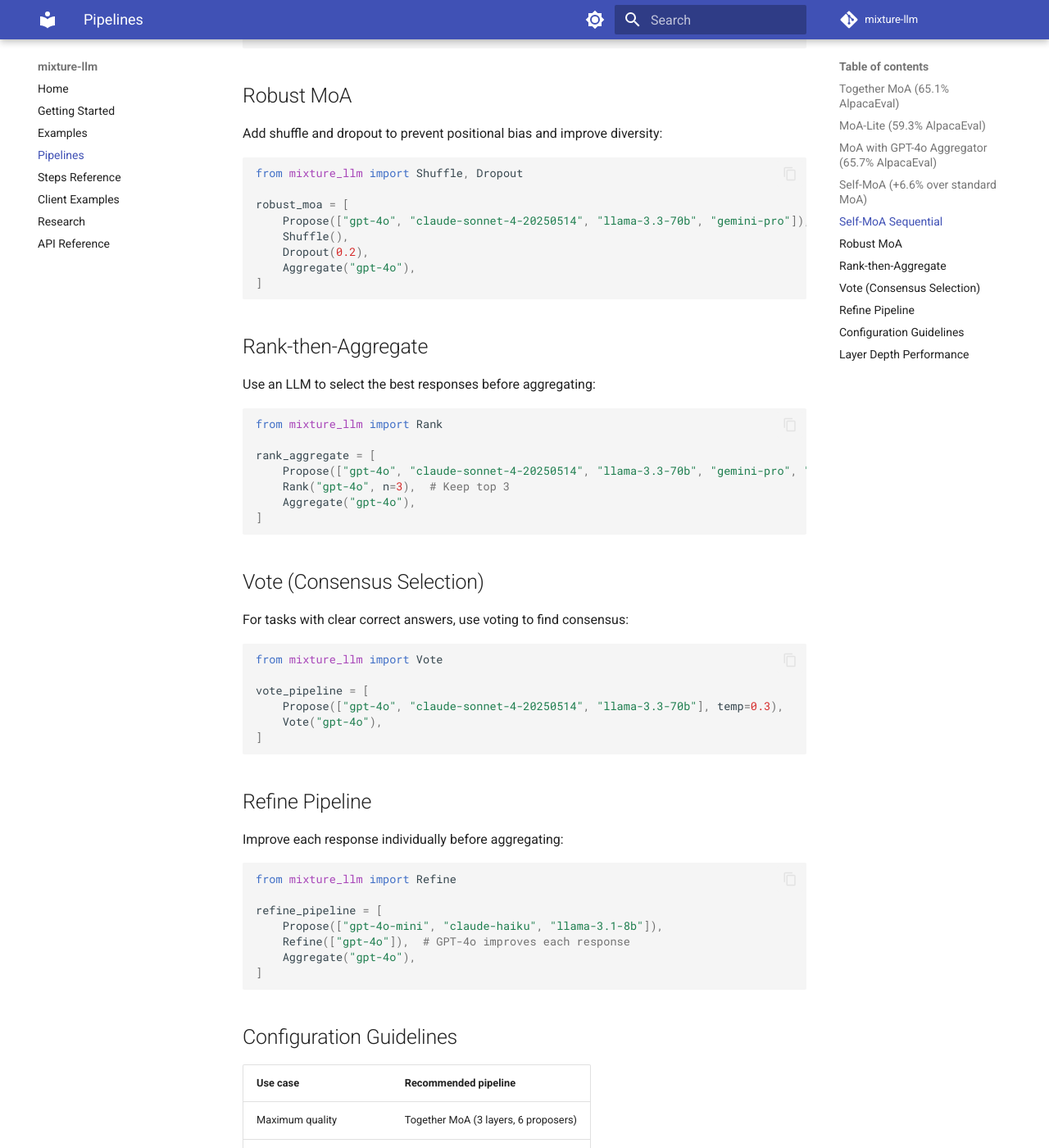
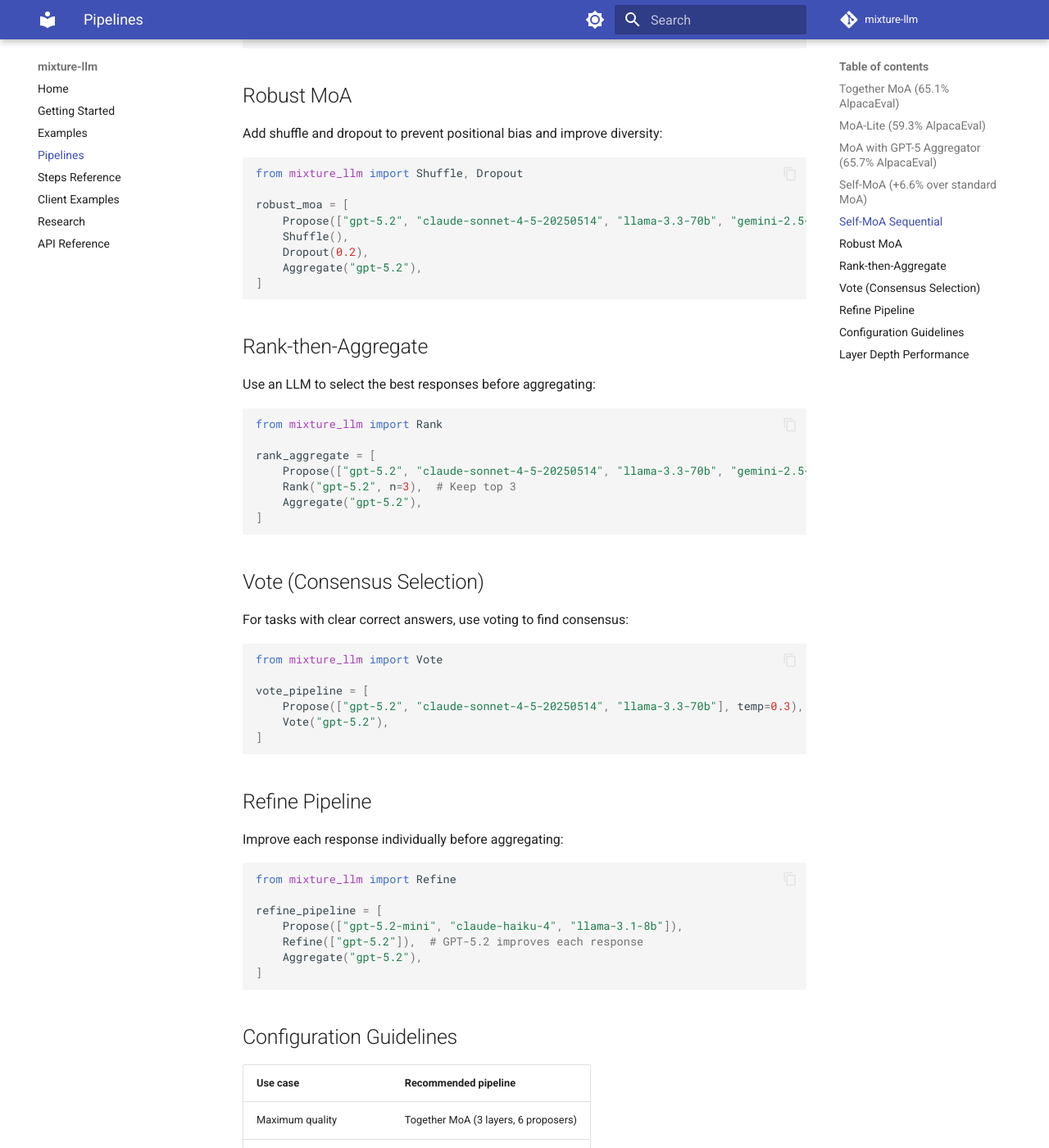
Before and after one commit to leonardosul/mixture-llm, an MkDocs documentation site: the page built from docs/pipelines.md, in a window 1280 px wide and 1400 px high, scrolled down 2159 px. Shown: the whole window at 82% size. Built offline with MkDocs 1.6.1 and Material for MkDocs 9.7.7, drawn with Linux system fonts in a browser that asks for light colours; comment, search, counter and statistics services are not loaded; some of the changed text lies outside the part shown.

Commit message:
docs: update examples to use modern models (GPT-5.2, Sonnet 4.5)
Update model references in examples and documentation to use more
recent model versions while preserving the original MoA paper examples
and Groq models:

- gpt-4o → gpt-5.2
- gpt-4o-mini → gpt-5.2-mini
- claude-sonnet-4-20250514 → claude-sonnet-4-5-20250514
- gemini-pro → gemini-2.5-flash
- claude-haiku → claude-haiku-4

Files updated:
- README.md
- examples/openai_basic.py, openai_self_moa.py, multi_provider.py
- examples/EXAMPLES.md
- docs/clients.md, examples.md, getting-started.md, pipelines.md, steps.md

````diff
--- a/docs/pipelines.md
+++ b/docs/pipelines.md
@@ -45,16 +45,16 @@ moa_lite = [
 ]
 ```
 
-## MoA with GPT-4o Aggregator (65.7% AlpacaEval)
+## MoA with GPT-5 Aggregator (65.7% AlpacaEval)
 
-The highest-scoring configuration uses GPT-4o as the final aggregator:
+The highest-scoring configuration uses GPT-5.2 as the final aggregator:
 
 ```python
-moa_gpt4o = [
+moa_gpt5 = [
     Propose(PROPOSERS, temp=0.7, max_tokens=512),
     Synthesize(PROPOSERS, temp=0.7, max_tokens=512),
     Synthesize(PROPOSERS, temp=0.7, max_tokens=512),
-    Aggregate("gpt-4o"),
+    Aggregate("gpt-5.2"),
 ]
 ```
 
@@ -69,8 +69,8 @@ moa_gpt4o = [
 ```python
 # Same model, multiple samples via temperature
 self_moa = [
-    Propose(["gpt-4o"] * 6, temp=0.7),
-    Aggregate("gpt-4o"),
+    Propose(["gpt-5.2"] * 6, temp=0.7),
+    Aggregate("gpt-5.2"),
 ]
 ```
 
@@ -85,10 +85,10 @@ For context-limited scenarios, Self-MoA-Seq uses a sliding window approach:
 ```python
 # Iterative refinement for long contexts
 self_moa_seq = [
-    Propose(["gpt-4o"] * 3, temp=0.7),
-    Aggregate("gpt-4o"),
-    Propose(["gpt-4o"] * 3, temp=0.7),
-    Aggregate("gpt-4o"),
+    Propose(["gpt-5.2"] * 3, temp=0.7),
+    Aggregate("gpt-5.2"),
+    Propose(["gpt-5.2"] * 3, temp=0.7),
+    Aggregate("gpt-5.2"),
 ]
 ```
 
@@ -100,10 +100,10 @@ Add shuffle and dropout to prevent positional bias and improve diversity:
 from mixture_llm import Shuffle, Dropout
 
 robust_moa = [
-    Propose(["gpt-4o", "claude-sonnet-4-20250514", "llama-3.3-70b", "gemini-pro"]),
+    Propose(["gpt-5.2", "claude-sonnet-4-5-20250514", "llama-3.3-70b", "gemini-2.5-flash"]),
     Shuffle(),
     Dropout(0.2),
-    Aggregate("gpt-4o"),
+    Aggregate("gpt-5.2"),
 ]
 ```
 
@@ -115,9 +115,9 @@ Use an LLM to select the best responses before aggregating:
 from mixture_llm import Rank
 
 rank_aggregate = [
-    Propose(["gpt-4o", "claude-sonnet-4-20250514", "llama-3.3-70b", "gemini-pro", "gpt-4o-mini"]),
-    Rank("gpt-4o", n=3),  # Keep top 3
-    Aggregate("gpt-4o"),
+    Propose(["gpt-5.2", "claude-sonnet-4-5-20250514", "llama-3.3-70b", "gemini-2.5-flash", "gpt-5.2-mini"]),
+    Rank("gpt-5.2", n=3),  # Keep top 3
+    Aggregate("gpt-5.2"),
 ]
 ```
 
@@ -129,8 +129,8 @@ For tasks with clear correct answers, use voting to find consensus:
 from mixture_llm import Vote
 
 vote_pipeline = [
-    Propose(["gpt-4o", "claude-sonnet-4-20250514", "llama-3.3-70b"], temp=0.3),
-    Vote("gpt-4o"),
+    Propose(["gpt-5.2", "claude-sonnet-4-5-20250514", "llama-3.3-70b"], temp=0.3),
+    Vote("gpt-5.2"),
 ]
 ```
 
@@ -142,9 +142,9 @@ Improve each response individually before aggregating:
 from mixture_llm import Refine
 
 refine_pipeline = [
-    Propose(["gpt-4o-mini", "claude-haiku", "llama-3.1-8b"]),
-    Refine(["gpt-4o"]),  # GPT-4o improves each response
-    Aggregate("gpt-4o"),
+    Propose(["gpt-5.2-mini", "claude-haiku-4", "llama-3.1-8b"]),
+    Refine(["gpt-5.2"]),  # GPT-5.2 improves each response
+    Aggregate("gpt-5.2"),
 ]
 ```
 
````
Also changed, not shown: README.md (+10 -10 lines), docs/clients.md (+2 -2 lines), docs/examples.md (+7 -7 lines), docs/getting-started.md (+4 -4 lines), docs/steps.md (+10 -10 lines), examples/EXAMPLES.md (+2 -2 lines), 3 other files.
